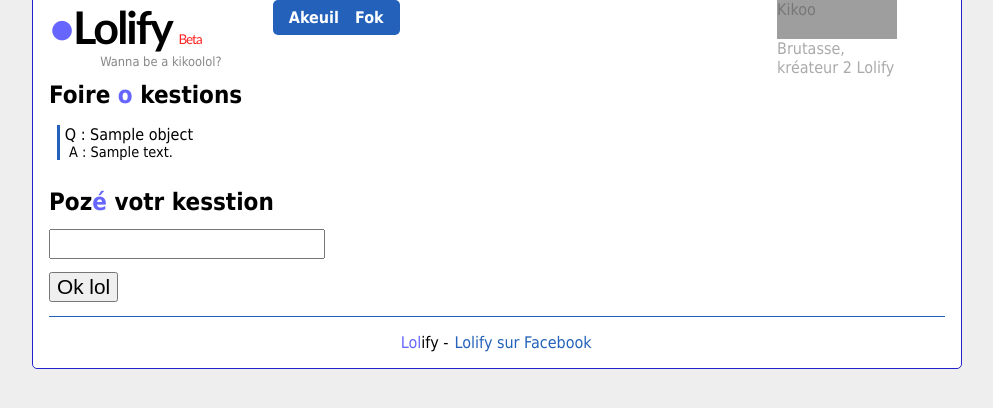
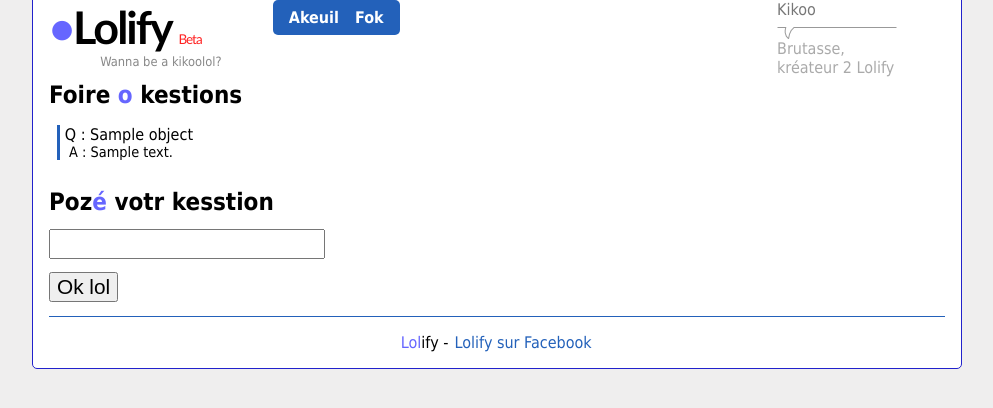
Before and after one commit to brutasse-archive/lolify, a Django app: template templates/faq.html in a window 1280 px wide. Shown: the part 33-441 px from the top of the page, without its empty margins (143-1136 px from the left). Run offline with Django 3.2, Linux system fonts and the light colour scheme; tables that the repository leaves empty hold one stand-in row (values such as "Sample post"); the template is opened without the code that fills it: values that come from a table or form of the project are taken from there, most other values are stand-ins (such as "Sample title", 1, 10 or a date in 2020); parts of the project's set-up code (start-up, migrations or seed data) failed here and were passed over; grey boxes are pictures that could not be loaded.

Commit message:
Fixed the media file and added a favicon

```diff
--- a/media/style.css
+++ b/media/style.css
@@ -118,7 +118,7 @@ blockquote a:hover {
 
 #quote .quote {
 	color: #777;
-	background: url('/static/quote.png') no-repeat bottom;
+	background: url('quote.png') no-repeat bottom;
 	padding-bottom: 20px;
 }
 
--- a/templates/base.html
+++ b/templates/base.html
@@ -5,6 +5,7 @@
 		<title>• Lolify • {% block pagetitle %}{% endblock %} Lol!</title>
 		<meta http-equiv="Content-Type" content="text/html; charset=UTF-8" />
 		<link rel="stylesheet" type="text/css" href="{{ MEDIA_URL }}style.css" media="screen"/>
+		<link rel="shortcut icon" href="{{ MEDIA_URL }}favicon.ico" />
 	</head>
 	<body>
 		<div id="header">
```
Also changed, not shown: media/favicon.ico (added).
